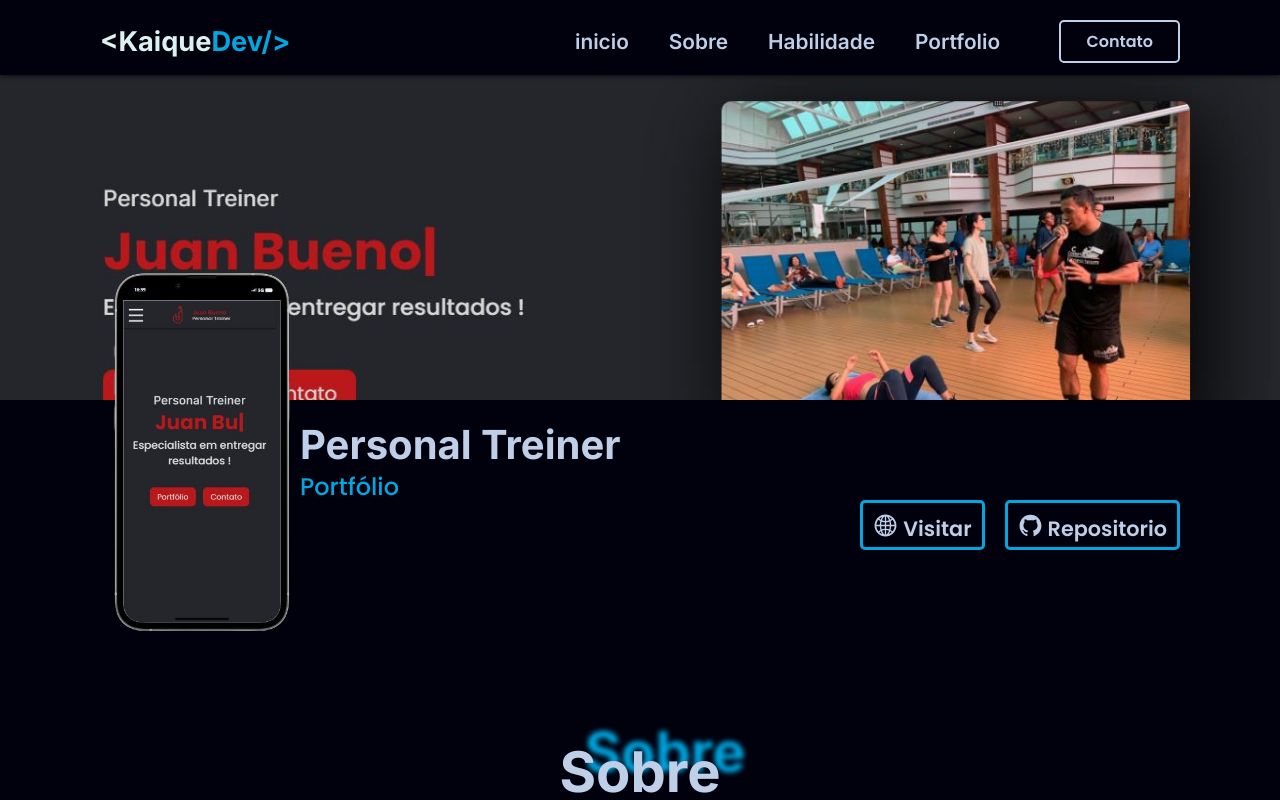
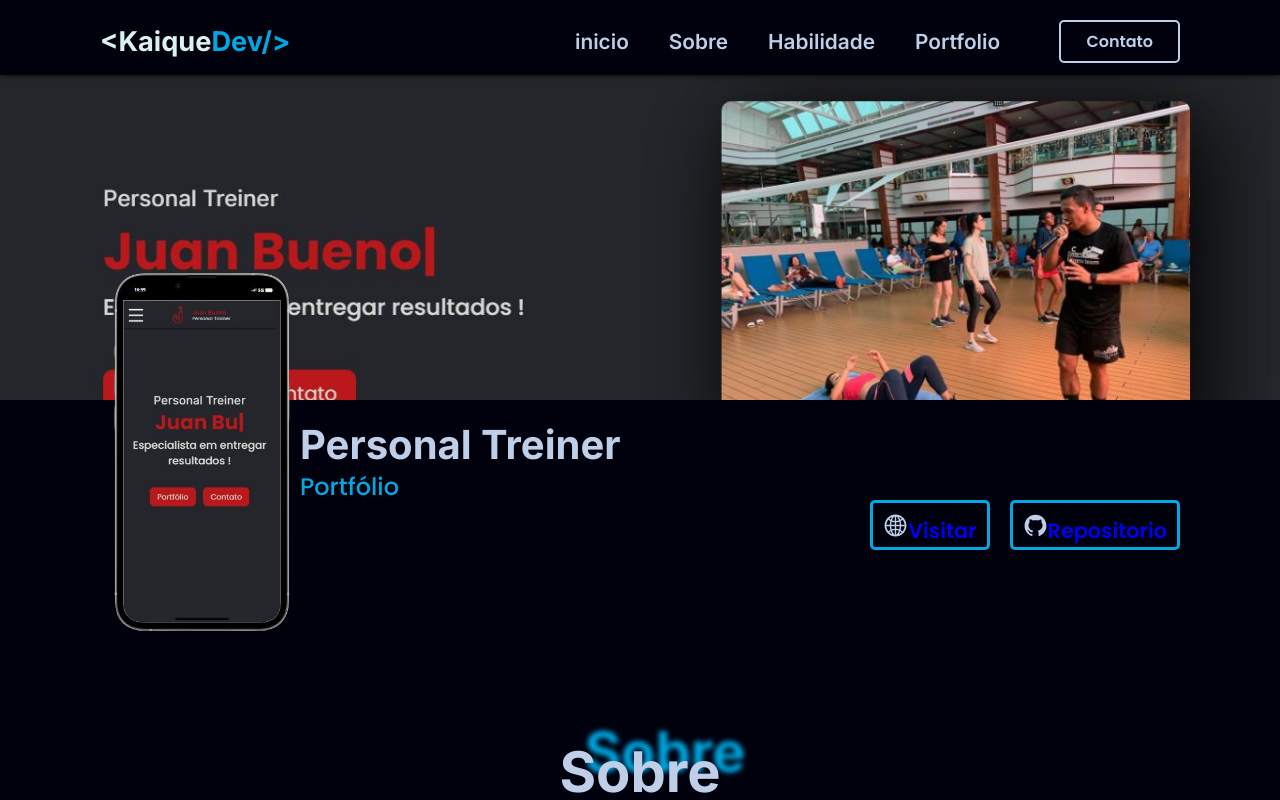
Before and after one commit to kaiqueZpriv1/confeiteiro, a React (Create React App) app: page /personal in a window 1280 px wide. Shown: the top 800 px of the page. Built offline with nearby package versions, Linux system fonts and the light colour scheme.

Commit message:
Atribuição de links a botao de children portfólio

```diff
--- a/src/components/portfolio/pages/Calculadora.tsx
+++ b/src/components/portfolio/pages/Calculadora.tsx
@@ -20,8 +20,14 @@ export const Calculadora = () => {
 						</div>
 						<div className='buttons-page'>
 							<button className='btn-page'>
-								<AiOutlineGithub size={25} color='#bfcfe7' />
-								Repositorio
+								<a
+									className='link-btn-ptf'
+									href='https://github.com/kaiqueZpriv1/calculadora'
+									rel='noreferrer'
+									target='_blank'>
+									<AiOutlineGithub size={25} color='#bfcfe7' />
+									Repositorio
+								</a>
 							</button>
 						</div>
 					</div>
--- a/src/components/portfolio/pages/Explore.tsx
+++ b/src/components/portfolio/pages/Explore.tsx
@@ -20,8 +20,14 @@ export const Explore = () => {
 						</div>
 						<div className='buttons-page'>
 							<button className='btn-page'>
-								<AiOutlineGithub size={25} color='#bfcfe7' />
-								Repositorio
+								<a
+									className='link-btn-ptf'
+									href='https://github.com/kaiqueZpriv1/Explore-lab'
+									rel='noreferrer'
+									target='_blank'>
+									<AiOutlineGithub size={25} color='#bfcfe7' />
+									Repositorio
+								</a>
 							</button>
 						</div>
 					</div>
--- a/src/components/portfolio/pages/Marketing.tsx
+++ b/src/components/portfolio/pages/Marketing.tsx
@@ -49,8 +49,14 @@ export const Marketing = () => {
 						</div>
 						<div className='buttons-page'>
 							<button className='btn-page'>
-								<AiOutlineGithub size={25} color='#bfcfe7' />
-								Repositorio
+								<a
+									className='link-btn-ptf'
+									href='https://github.com/kaiqueZpriv1/marketing'
+									rel='noreferrer'
+									target='_blank'>
+									<AiOutlineGithub size={25} color='#bfcfe7' />
+									Repositorio
+								</a>
 							</button>
 						</div>
 					</div>
--- a/src/components/portfolio/pages/Nutricao.tsx
+++ b/src/components/portfolio/pages/Nutricao.tsx
@@ -59,8 +59,14 @@ export const Nutricao = () => {
 						</div>
 						<div className='buttons-page'>
 							<button className='btn-page'>
-								<AiOutlineGithub size={25} color='#bfcfe7' />
-								Repositorio
+								<a
+									className='link-btn-ptf'
+									href='https://github.com/kaiqueZpriv1/nutricao'
+									rel='noreferrer'
+									target='_blank'>
+									<AiOutlineGithub size={25} color='#bfcfe7' />
+									Repositorio
+								</a>
 							</button>
 						</div>
 					</div>
--- a/src/components/portfolio/pages/Personal.tsx
+++ b/src/components/portfolio/pages/Personal.tsx
@@ -60,12 +60,24 @@ export const Personal = () => {
 						</div>
 						<div className='buttons-page'>
 							<button className='btn-page'>
-								<AiOutlineGlobal size={25} color='#bfcfe7' />
-								Visitar
+								<a
+									className='link-btn-ptf'
+									href='https://juanbueno.vercel.app/'
+									rel='noreferrer'
+									target='_blank'>
+									<AiOutlineGlobal size={25} color='#bfcfe7' />
+									Visitar
+								</a>
 							</button>
 							<button className='btn-page'>
-								<AiOutlineGithub size={25} color='#bfcfe7' />
-								Repositorio
+								<a
+									className='link-btn-ptf'
+									href='https://github.com/kaiqueZpriv1/personal---juan'
+									rel='noreferrer'
+									target='_blank'>
+									<AiOutlineGithub size={25} color='#bfcfe7' />
+									Repositorio
+								</a>
 							</button>
 						</div>
 					</div>
--- a/src/components/portfolio/pages/Psicologa.tsx
+++ b/src/components/portfolio/pages/Psicologa.tsx
@@ -49,8 +49,14 @@ export const Psicologa = () => {
 						</div>
 						<div className='buttons-page'>
 							<button className='btn-page'>
-								<AiOutlineGithub size={25} color='#bfcfe7' />
-								Repositorio
+								<a
+									className='link-btn-ptf'
+									href='https://github.com/kaiqueZpriv1/psicologa'
+									rel='noreferrer'
+									target='_blank'>
+									<AiOutlineGithub size={25} color='#bfcfe7' />
+									Repositorio
+								</a>
 							</button>
 						</div>
 					</div>
--- a/src/components/portfolio/style.ts
+++ b/src/components/portfolio/style.ts
@@ -41,14 +41,17 @@ export const BoxingPortfolio = styled.div`
 	}
 	.btn-portfolio {
 		padding: 5px;
-		font-size: 1em;
 		border-radius: 5px;
 		border: 2px solid #bfcfe7;
-		color: #bfcfe7;
-		font-weight: 700;
 		background-color: transparent;
 		text-shadow: 0 0 5px #000;
 		box-shadow: 0 0 5px #000;
+	}
+	.link-btn-ptf {
+		color: #bfcfe7;
+		font-weight: 700;
+		font-size: 1em;
+		text-decoration: none;
 	}
 	.btn-portfolio:hover {
 		border: 2px solid #00a7e1;
```
